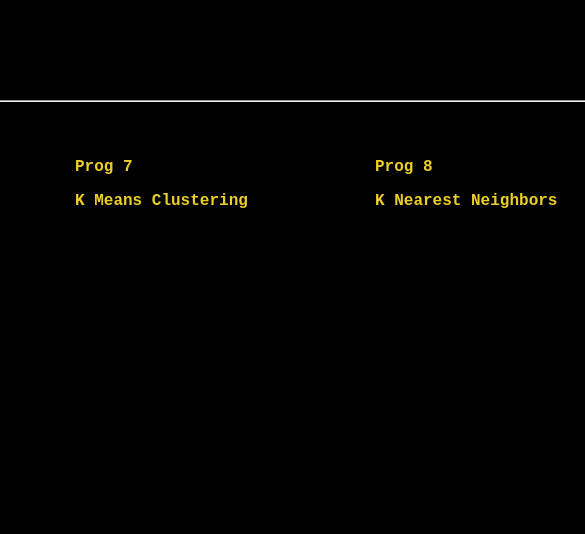
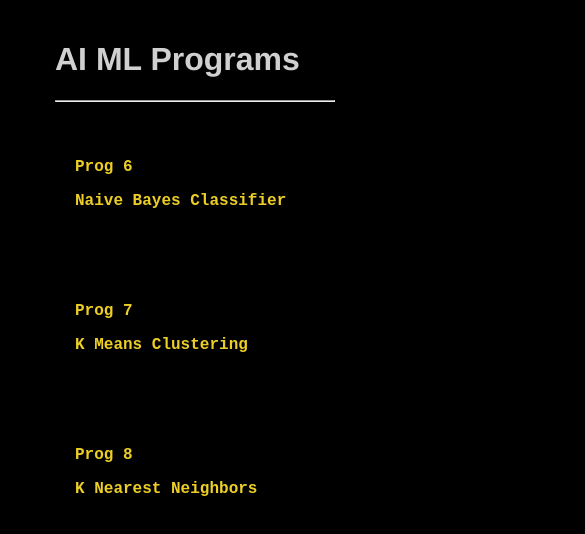
Before and after one commit to ninjaasmoke/aiml, a Next.js app: page / in a window 390 px wide. Shown: the top 534 px of the page, 585 px wide, since content can reach past the window. Built offline with nearby package versions, Linux system fonts and the light colour scheme; a web font is replaced by a local one.

Commit message:
for phone

```diff
--- a/styles/Home.module.css
+++ b/styles/Home.module.css
@@ -17,6 +17,12 @@
   align-items: center;
 
   margin-top: 20px;
+}
+
+@media (max-width: 768px) {
+  .grid {
+    grid-template-columns: auto;
+  }
 }
 
 .gridItem {
```
